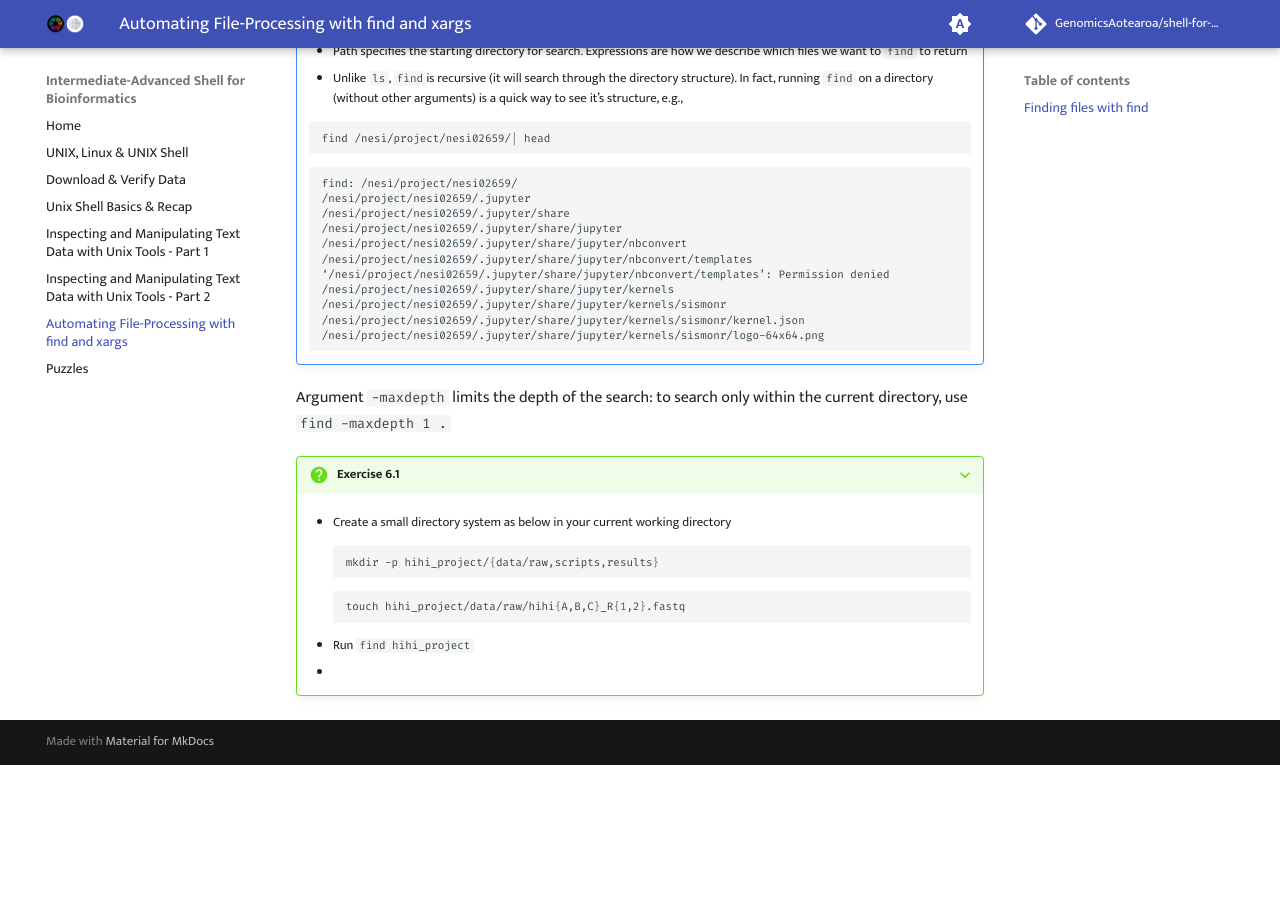
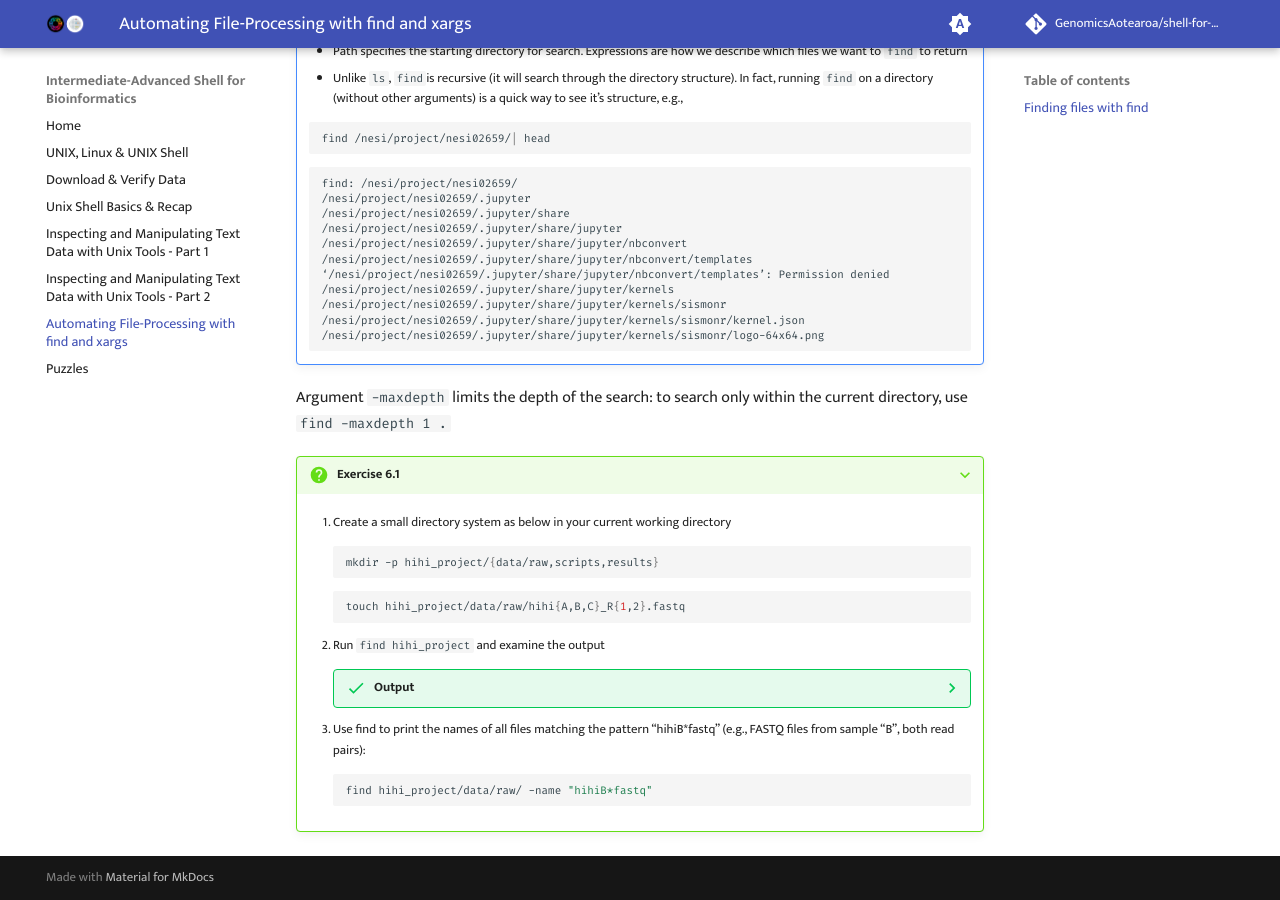
Before and after one commit to GenomicsAotearoa/shell-for-bioinformatics, an MkDocs documentation site: the page built from docs/6_automate_fileprocessing_find_xargs.md, in a window 1280 px wide and 900 px high, scrolled down 1102 px. Built offline with MkDocs 1.6.1 and Material for MkDocs 9.7.7, drawn with Linux system fonts in a browser that asks for light colours; comment, search, counter and statistics services are not loaded; before the commit the page ends 1867 px from its top, so only the background shows below that.

Commit message:
find -name

````diff
--- a/docs/6_automate_fileprocessing_find_xargs.md
+++ b/docs/6_automate_fileprocessing_find_xargs.md
@@ -63,6 +63,26 @@ Argument `-maxdepth` limits the depth of the search: to search only within the c
         ```bash
         touch hihi_project/data/raw/hihi{A,B,C}_R{1,2}.fastq
         ```
-    -  Run `find hihi_project`
+    2.  Run `find hihi_project` and examine the output
 
-    -
+        ??? success "Output"
+
+            ```bash
+            hihi_project/
+            hihi_project/results
+            hihi_project/data
+            hihi_project/data/raw
+            hihi_project/data/raw/hihiB_R1.fastq
+            hihi_project/data/raw/hihiA_R1.fastq
+            hihi_project/data/raw/hihiA_R2.fastq
+            hihi_project/data/raw/hihiC_R1.fastq
+            hihi_project/data/raw/hihiB_R2.fastq
+            hihi_project/data/raw/hihiC_R2.fastq
+            hihi_project/scripts
+            ```
+
+    3. Use find to print the names of all files matching the pattern “hihiB*fastq” (e.g., FASTQ files from sample “B”, both read pairs):
+
+        ```bash
+        find hihi_project/data/raw/ -name "hihiB*fastq"
+        ```
````
Also changed, not shown: other parts of docs/6_automate_fileprocessing_find_xargs.md (+1 -1 lines).
